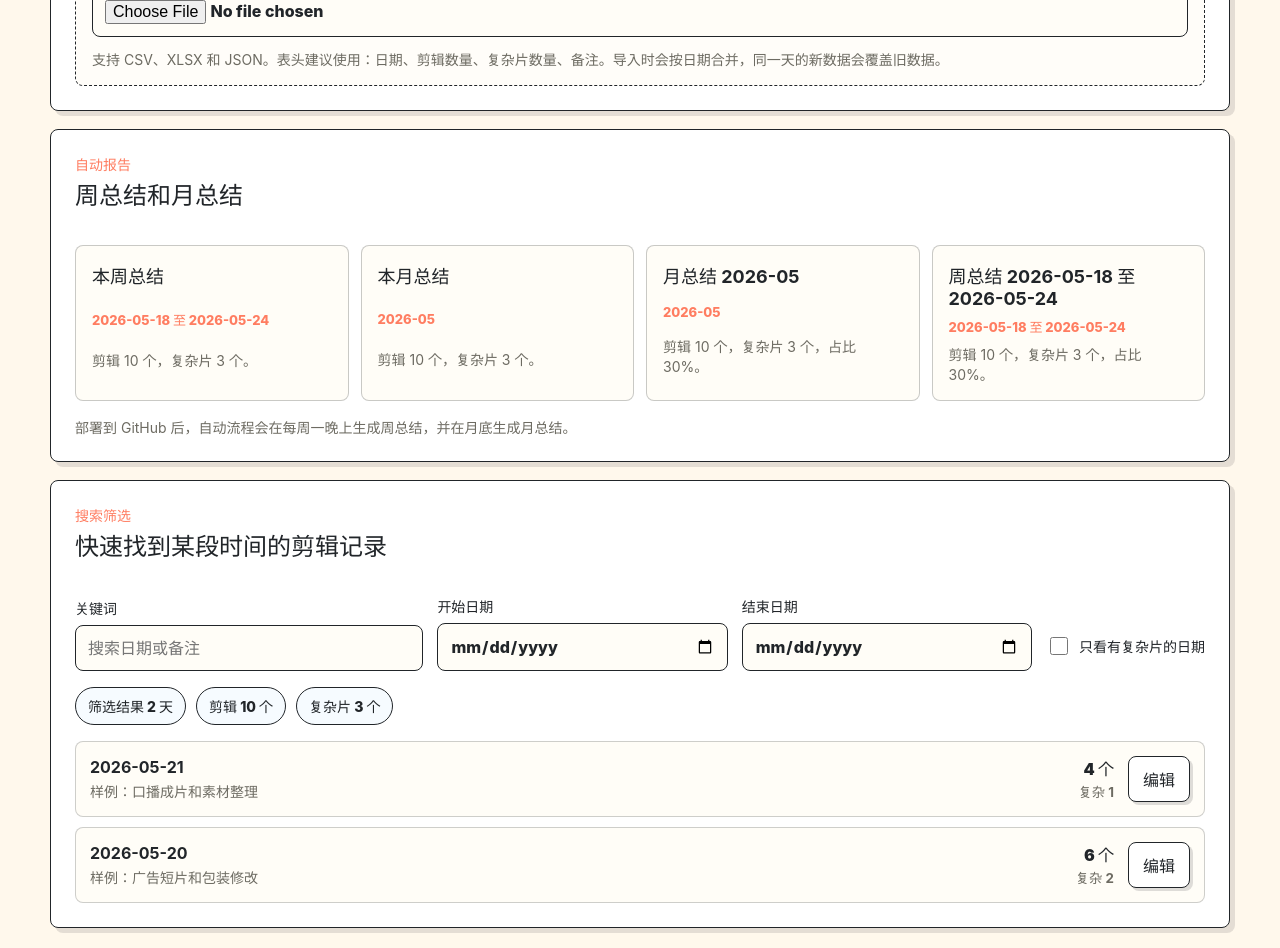
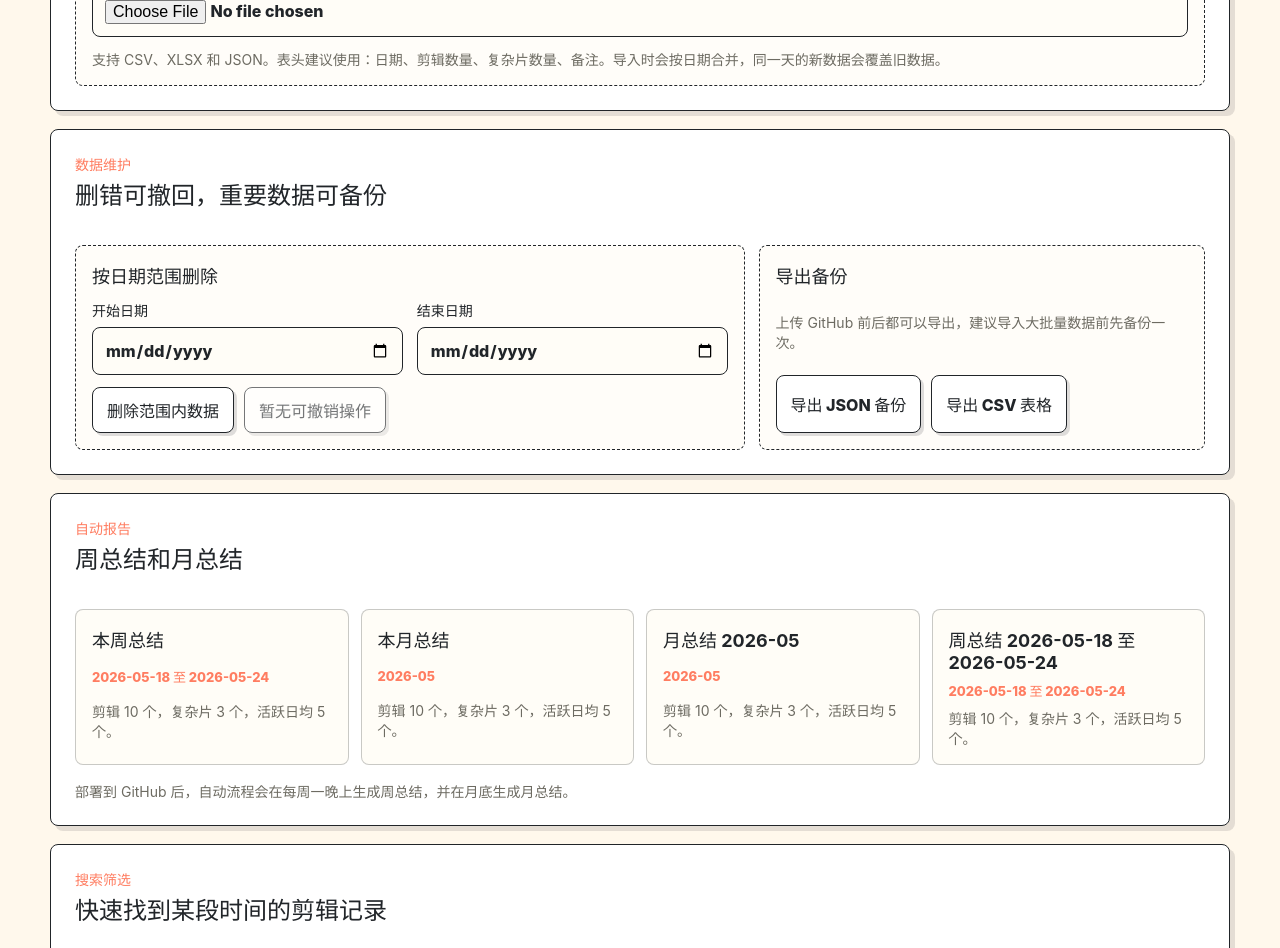
Before and after one commit to a2938145246-cpu/Miku-s-editing-data, a React (Vite) app: page / in a window 1280 px wide. Shown: the part 1480-2428 px from the top of the page. Built offline with nearby package versions, Linux system fonts and the light colour scheme.

Commit message:
Add data recovery and backup tools

```diff
--- a/public/data/reports.json
+++ b/public/data/reports.json
@@ -6,8 +6,10 @@
       "period": "2026-05",
       "editCount": 10,
       "complexCount": 3,
+      "activeDays": 2,
+      "averagePerActiveDay": 5,
       "ratio": 30,
-      "generatedAt": "2026-05-21T18:21:20.954Z",
+      "generatedAt": "2026-05-22T01:53:21.892Z",
       "path": "reports/monthly-2026-05.md"
     },
     {
@@ -16,8 +18,10 @@
       "period": "2026-05-18 至 2026-05-24",
       "editCount": 10,
       "complexCount": 3,
+      "activeDays": 2,
+      "averagePerActiveDay": 5,
       "ratio": 30,
-      "generatedAt": "2026-05-21T18:20:06.521Z",
+      "generatedAt": "2026-05-22T01:52:15.363Z",
       "path": "reports/weekly-2026-05-18.md"
     }
   ]
--- a/scripts/send-wechat-report.mjs
+++ b/scripts/send-wechat-report.mjs
@@ -29,6 +29,8 @@ function createMarkdown(report) {
       `- 剪辑总数：${report.editCount}`,
       `- 复杂片数量：${report.complexCount}`,
       `- 复杂片占比：${report.ratio}%`,
+      `- 活跃天数：${report.activeDays ?? 0}`,
+      `- 活跃日均剪辑：${report.averagePerActiveDay ?? 0}`,
       '',
       `报告文件：${report.path}`,
     ].join('\n'),
--- a/src/App.css
+++ b/src/App.css
@@ -870,17 +870,30 @@ button:disabled {
 }
 
 .import-panel,
+.maintenance-panel,
 .reports-panel {
   margin-top: 18px;
 }
 
-.import-box {
+.import-box,
+.maintenance-box {
   display: grid;
   gap: 12px;
   padding: 16px;
   border: 1px dashed var(--ink);
   border-radius: 8px;
   background: rgba(255, 253, 247, 0.76);
+}
+
+.maintenance-grid {
+  display: grid;
+  grid-template-columns: minmax(0, 1.2fr) minmax(280px, 0.8fr);
+  gap: 14px;
+}
+
+.maintenance-box strong {
+  color: var(--ink);
+  font-size: 18px;
 }
 
 .report-grid {
@@ -1026,6 +1039,10 @@ button:disabled {
     grid-template-columns: repeat(2, minmax(0, 1fr));
   }
 
+  .maintenance-grid {
+    grid-template-columns: 1fr;
+  }
+
   .side-chart {
     order: -1;
   }
--- a/src/App.tsx
+++ b/src/App.tsx
@@ -29,6 +29,8 @@ type ReportItem = {
   period: string
   editCount: number
   complexCount: number
+  activeDays?: number
+  averagePerActiveDay?: number
   ratio: number
   generatedAt: string
   path: string
@@ -94,10 +96,14 @@ function getTotals(records: EditingRecord[]) {
     (sum, record) => sum + record.complexCount,
     0,
   )
+  const activeDays = records.filter((record) => record.editCount > 0).length
 
   return {
     editCount,
     complexCount,
+    activeDays,
+    averagePerActiveDay:
+      activeDays > 0 ? Math.round((editCount / activeDays) * 10) / 10 : 0,
     ratio: editCount > 0 ? Math.round((complexCount / editCount) * 100) : 0,
   }
 }
@@ -331,6 +337,23 @@ async function saveRecordsToGitHub(
   return payload.content.sha
 }
 
+function createDownload(fileName: string, content: string, type: string) {
+  const blob = new Blob([content], { type })
+  const url = URL.createObjectURL(blob)
+  const link = document.createElement('a')
+  link.href = url
+  link.download = fileName
+  document.body.appendChild(link)
+  link.click()
+  link.remove()
+  URL.revokeObjectURL(url)
+}
+
+function csvEscape(value: string | number) {
+  const text = String(value)
+  return /[",\n\r]/.test(text) ? `"${text.replace(/"/g, '""')}"` : text
+}
+
 function App() {
   const [records, setRecords] = useState<EditingRecord[]>([])
   const [form, setForm] = useState(defaultForm)
@@ -343,6 +366,14 @@ function App() {
   const [config, setConfig] = useState<GitHubConfig>(readSavedConfig)
   const [fileSha, setFileSha] = useState<string>()
   const [reports, setReports] = useState<ReportItem[]>([])
+  const [restorePoint, setRestorePoint] = useState<{
+    label: string
+    records: EditingRecord[]
+  } | null>(null)
+  const [deleteRange, setDeleteRange] = useState({
+    startDate: '',
+    endDate: '',
+  })
   const [status, setStatus] = useState('正在读取公开数据...')
   const [isSaving, setIsSaving] = useState(false)
 
@@ -473,6 +504,35 @@ function App() {
     }
   }
 
+  async function saveAllRecordsToGitHub(
+    nextRecords: EditingRecord[],
+    successText: string,
+  ) {
+    if (!config.owner || !config.repo || !config.branch || !config.token) {
+      setStatus('已在页面中更新，请补全 GitHub 设置后再同步到仓库')
+      return
+    }
+
+    setIsSaving(true)
+    setStatus('正在保存到 GitHub...')
+    try {
+      const latestFile = fileSha
+        ? { sha: fileSha }
+        : await fetchRecordsFromGitHub(config)
+      const nextSha = await saveRecordsToGitHub(
+        config,
+        normalizeRecords(nextRecords),
+        latestFile.sha,
+      )
+      setFileSha(nextSha)
+      setStatus(successText)
+    } catch (error) {
+      setStatus((error as Error).message)
+    } finally {
+      setIsSaving(false)
+    }
+  }
+
   async function handleSubmit(event: FormEvent<HTMLFormElement>) {
     event.preventDefault()
 
@@ -541,12 +601,100 @@ function App() {
       ),
       ...importedRecords,
     ])
+    setRestorePoint({
+      label: `撤销导入 ${file.name}`,
+      records,
+    })
     setRecords(mergedRecords)
     setStatus(`已导入 ${importedRecords.length} 天数据，请同步到 GitHub 保存`)
-    await syncRecordsToGitHub(
-      importedRecords,
+    await saveAllRecordsToGitHub(
+      mergedRecords,
       `已导入并同步 ${importedRecords.length} 天数据`,
     )
+  }
+
+  async function deleteRecordsByRange() {
+    if (!deleteRange.startDate || !deleteRange.endDate) {
+      setStatus('请选择要删除的开始日期和结束日期')
+      return
+    }
+    if (deleteRange.startDate > deleteRange.endDate) {
+      setStatus('开始日期不能晚于结束日期')
+      return
+    }
+
+    const matchedRecords = records.filter(
+      (record) =>
+        record.date >= deleteRange.startDate && record.date <= deleteRange.endDate,
+    )
+    if (matchedRecords.length === 0) {
+      setStatus('这个日期范围内没有可删除的数据')
+      return
+    }
+    const confirmed = window.confirm(
+      `确认删除 ${deleteRange.startDate} 到 ${deleteRange.endDate} 的 ${matchedRecords.length} 天数据吗？`,
+    )
+    if (!confirmed) {
+      return
+    }
+
+    const nextRecords = normalizeRecords(
+      records.filter(
+        (record) =>
+          record.date < deleteRange.startDate || record.date > deleteRange.endDate,
+      ),
+    )
+    setRestorePoint({
+      label: `撤销删除 ${deleteRange.startDate} 到 ${deleteRange.endDate}`,
+      records,
+    })
+    setRecords(nextRecords)
+    await saveAllRecordsToGitHub(
+      nextRecords,
+      `已删除 ${matchedRecords.length} 天数据，并同步到 GitHub`,
+    )
+  }
+
+  async function undoLastDataChange() {
+    if (!restorePoint) {
+      return
+    }
+    const previousRecords = restorePoint.records
+    setRecords(previousRecords)
+    setStatus(`已${restorePoint.label}`)
+    setRestorePoint(null)
+    await saveAllRecordsToGitHub(previousRecords, '已撤销并同步到 GitHub')
+  }
+
+  function exportRecords(format: 'json' | 'csv') {
+    const fileDate = getChinaDateString(new Date())
+    if (format === 'json') {
+      createDownload(
+        `剪辑数据备份-${fileDate}.json`,
+        `${JSON.stringify({ records: normalizeRecords(records) }, null, 2)}\n`,
+        'application/json;charset=utf-8',
+      )
+      setStatus('已导出 JSON 备份')
+      return
+    }
+
+    const csv = [
+      ['日期', '剪辑数量', '复杂片数量', '备注', '创建时间', '更新时间'],
+      ...normalizeRecords(records)
+        .reverse()
+        .map((record) => [
+          record.date,
+          record.editCount,
+          record.complexCount,
+          record.note,
+          record.createdAt,
+          record.updatedAt,
+        ]),
+    ]
+      .map((row) => row.map(csvEscape).join(','))
+      .join('\n')
+    createDownload(`剪辑数据备份-${fileDate}.csv`, `\uFEFF${csv}\n`, 'text/csv;charset=utf-8')
+    setStatus('已导出 CSV 备份')
   }
 
   function editRecord(record: EditingRecord) {
@@ -793,6 +941,72 @@ function App() {
         </div>
       </section>
 
+      <section className="panel maintenance-panel">
+        <div className="section-heading">
+          <p>数据维护</p>
+          <h2>删错可撤回，重要数据可备份</h2>
+        </div>
+        <div className="maintenance-grid">
+          <div className="maintenance-box">
+            <strong>按日期范围删除</strong>
+            <div className="form-row">
+              <label>
+                开始日期
+                <input
+                  type="date"
+                  value={deleteRange.startDate}
+                  onChange={(event) =>
+                    setDeleteRange({
+                      ...deleteRange,
+                      startDate: event.target.value,
+                    })
+                  }
+                />
+              </label>
+              <label>
+                结束日期
+                <input
+                  type="date"
+                  value={deleteRange.endDate}
+                  onChange={(event) =>
+                    setDeleteRange({
+                      ...deleteRange,
+                      endDate: event.target.value,
+                    })
+                  }
+                />
+              </label>
+            </div>
+            <div className="button-row">
+              <button type="button" onClick={() => void deleteRecordsByRange()}>
+                删除范围内数据
+              </button>
+              <button
+                disabled={!restorePoint}
+                type="button"
+                onClick={() => void undoLastDataChange()}
+              >
+                {restorePoint ? restorePoint.label : '暂无可撤销操作'}
+              </button>
+            </div>
+          </div>
+          <div className="maintenance-box">
+            <strong>导出备份</strong>
+            <p className="helper-text">
+              上传 GitHub 前后都可以导出，建议导入大批量数据前先备份一次。
+            </p>
+            <div className="button-row">
+              <button type="button" onClick={() => exportRecords('json')}>
+                导出 JSON 备份
+              </button>
+              <button type="button" onClick={() => exportRecords('csv')}>
+                导出 CSV 表格
+              </button>
+            </div>
+          </div>
+        </div>
+      </section>
+
       <section className="panel reports-panel">
         <div className="section-heading">
           <p>自动报告</p>
@@ -802,12 +1016,12 @@ function App() {
           <article className="report-card">
             <strong>本周总结</strong>
             <span>{currentWeek} 至 {getWeekEnd(today)}</span>
-            <p>剪辑 {getTotals(weekRecords).editCount} 个，复杂片 {getTotals(weekRecords).complexCount} 个。</p>
+            <p>剪辑 {getTotals(weekRecords).editCount} 个，复杂片 {getTotals(weekRecords).complexCount} 个，活跃日均 {getTotals(weekRecords).averagePerActiveDay} 个。</p>
           </article>
           <article className="report-card">
             <strong>本月总结</strong>
             <span>{currentMonth}</span>
-            <p>剪辑 {getTotals(monthRecords).editCount} 个，复杂片 {getTotals(monthRecords).complexCount} 个。</p>
+            <p>剪辑 {getTotals(monthRecords).editCount} 个，复杂片 {getTotals(monthRecords).complexCount} 个，活跃日均 {getTotals(monthRecords).averagePerActiveDay} 个。</p>
           </article>
           {reports.slice(0, 4).map((report) => (
             <a
@@ -817,7 +1031,7 @@ function App() {
             >
               <strong>{report.title}</strong>
               <span>{report.period}</span>
-              <p>剪辑 {report.editCount} 个，复杂片 {report.complexCount} 个，占比 {report.ratio}%。</p>
+              <p>剪辑 {report.editCount} 个，复杂片 {report.complexCount} 个，活跃日均 {report.averagePerActiveDay ?? 0} 个。</p>
             </a>
           ))}
         </div>
```
Also changed, not shown: public/reports/monthly-2026-05.md (+3 -1 lines), public/reports/weekly-2026-05-18.md (+3 -1 lines), scripts/generate-reports.mjs (+8 -0 lines), 1 other file (tests, documents, lock files or other folders).
